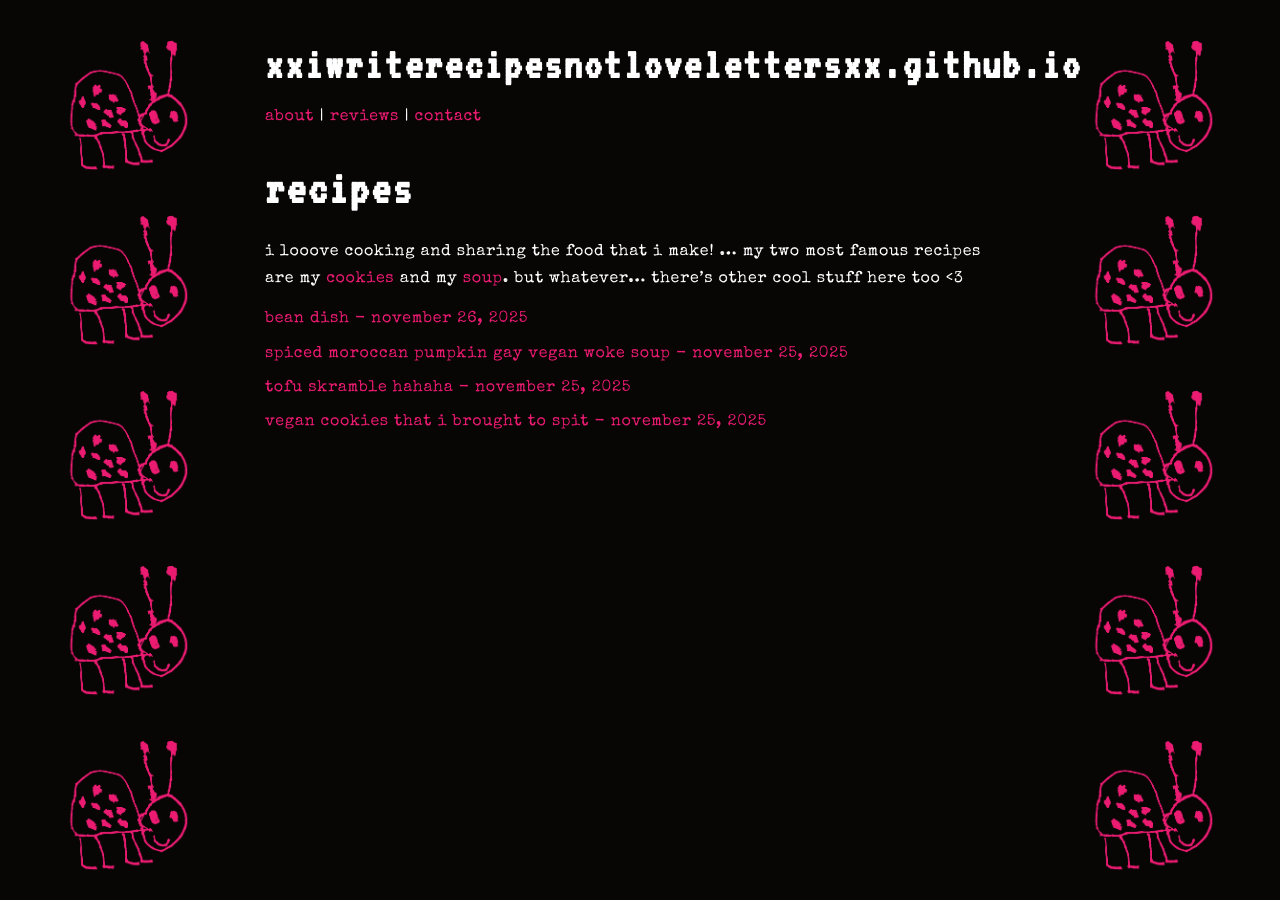
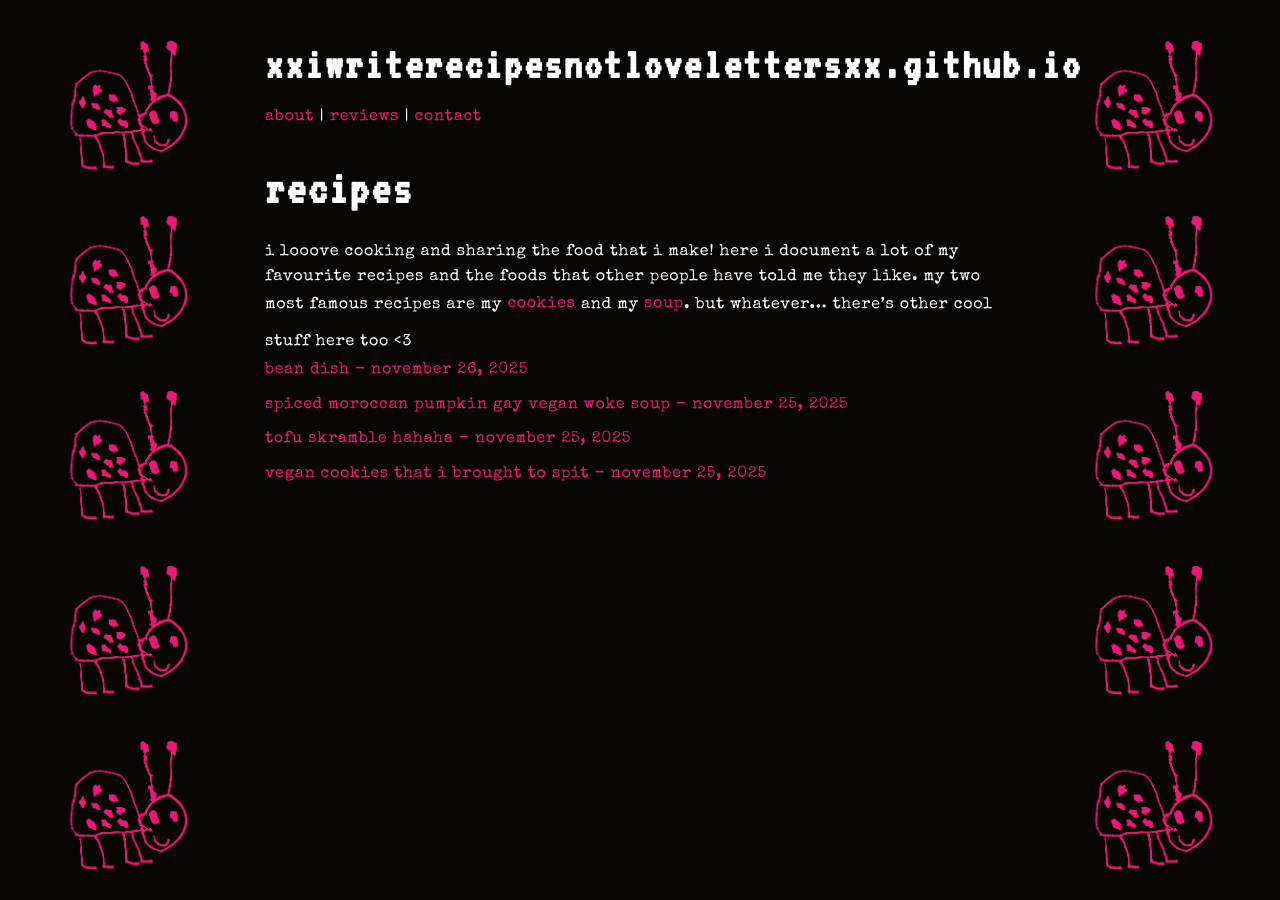
Before and after one commit to xxiwriterecipesnotlovelettersxx/xxiwriterecipesnotlovelettersxx.github.io, a Jekyll site: the page built from recipes.md, in a window 1280 px wide. Built offline with Jekyll 4.4.1, drawn with Linux system fonts in a browser that asks for light colours.

Commit message:
Update recipes.md

```diff
--- a/recipes.md
+++ b/recipes.md
@@ -4,7 +4,7 @@ title: recipes
 ---
 
 <h1>recipes</h1>
-<p></p>i looove cooking and sharing the food that i make! ... my two most famous recipes are my <a href="/recipe/2025/11/25/vegan-cookies-that-i-brought-to-spit">cookies</a> and my <a href="/recipe/2025/11/25/spiced-morrocan-pumpkin-gay-vegan-woke-soup">soup</a>. but whatever... there's other cool stuff here too &lt;3
+<p></p>i looove cooking and sharing the food that i make! here i document a lot of my favourite recipes and the foods that other people have told me they like. my two most famous recipes are my <a href="/recipe/2025/11/25/vegan-cookies-that-i-brought-to-spit">cookies</a> and my <a href="/recipe/2025/11/25/spiced-morrocan-pumpkin-gay-vegan-woke-soup">soup</a>. but whatever... there's other cool stuff here too &lt;3
 
 <ul class="recipe-list">
 {% assign recipe_posts = site.posts | where:"categories","recipe" | sort:"date" | reverse %}
```
